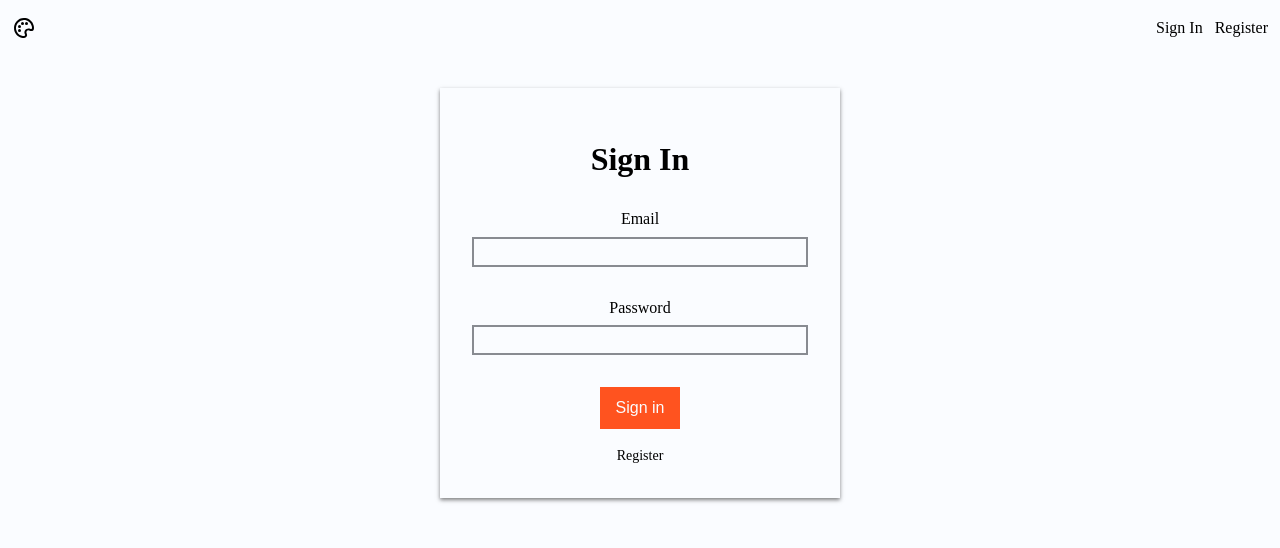
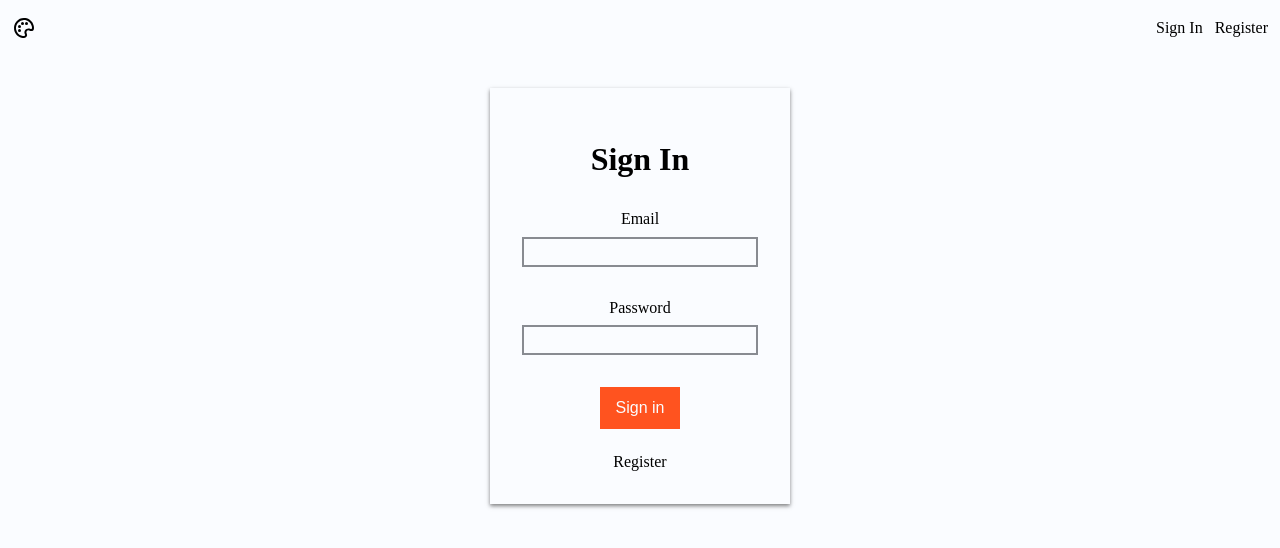
Before and after one commit to erischon/whatcolors-front, a React (Create React App) app: page / in a window 1280 px wide. Shown: the top 548 px of the page. Built offline with nearby package versions, Linux system fonts and the light colour scheme.

Commit message:
signin css

```diff
--- a/src/components/Navigation/Navigation.css
+++ b/src/components/Navigation/Navigation.css
@@ -24,3 +24,7 @@
     align-items: center;
     cursor: pointer;
 }
+
+.nav__link:hover {
+    color: var(--first-color-alt);
+}
--- a/src/components/Signin/Signin.css
+++ b/src/components/Signin/Signin.css
@@ -2,7 +2,7 @@
     margin: 0 auto;
 }
 
-.signin__wrapper {
+.signin__form {
     display: flex;
     flex-direction: column;
     width: 300px;
@@ -53,7 +53,12 @@
 .signin__button:hover {
     background-color: var(--first-color-alt);
     color: var(--body-color);
-  }
+}
+
+.signin__form--register {
+    margin-top: 1.5rem;
+}
+
 
 /*=============== BREAKPOINTS ===============*/
 /* For small devices */
--- a/src/components/Signin/Signin.js
+++ b/src/components/Signin/Signin.js
@@ -46,7 +46,7 @@ class Signin extends React.Component {
 
         return (
             <section className="signin__container container grid">
-                <main className="signin__wrapper">
+                <main className="signin__form">
                     <h1 className="signin__title">Sign In</h1>
 
                     <div className="signin__form--div">
@@ -70,7 +70,7 @@ class Signin extends React.Component {
                         />
                     </div>
 
-                    <div className="">
+                    <div className="signin__form--button">
                         <input
                             onClick={ this.onSubmitSignIn }
                             className="signin__button"
@@ -79,8 +79,8 @@ class Signin extends React.Component {
                         />
                     </div>
 
-                    <div className="lh-copy mt3">
-                        <p onClick={ () => onRouteChange('register') } className="f6 link dim black db pointer">Register</p>
+                    <div className="signin__form--register">
+                        <p onClick={ () => onRouteChange('register') } className="link">Register</p>
                     </div>
                 </main>
             </section>
--- a/src/index.css
+++ b/src/index.css
@@ -22,7 +22,7 @@
   --second-hue: 219;
 
   --first-color: hsl(var(--first-hue), var(--sat), var(--lig));
-  --first-color-alt: hsl(var(--first-hue), var(--sat), 71%); /* -4% */
+  --first-color-alt: hsl(var(--first-hue), var(--sat), 61%); /* -4% */
   --title-color: hsl(var(--second-hue), 15%, 95%);
   --text-color: hsl(var(--second-hue), 8%, 75%);
   --text-color-light: hsl(var(--second-hue), 4%, 55%);
@@ -113,3 +113,13 @@ h1 {
   font-size: var(--h1-font-size);
   font-weight: var(--font-semibold);
 }
+
+.link {
+  font-weight: var(--font-medium);
+  align-items: center;
+  cursor: pointer;
+}
+
+.link:hover {
+  color: var(--first-color-alt);
+}
```
